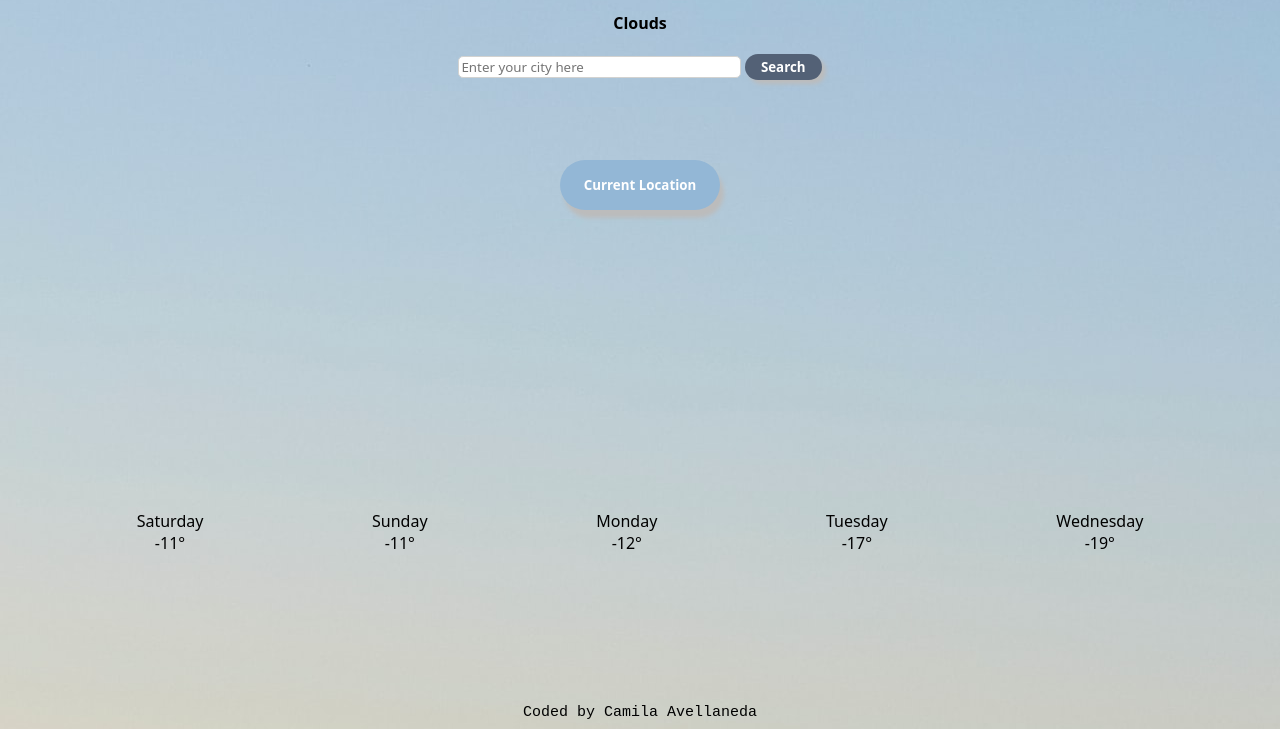
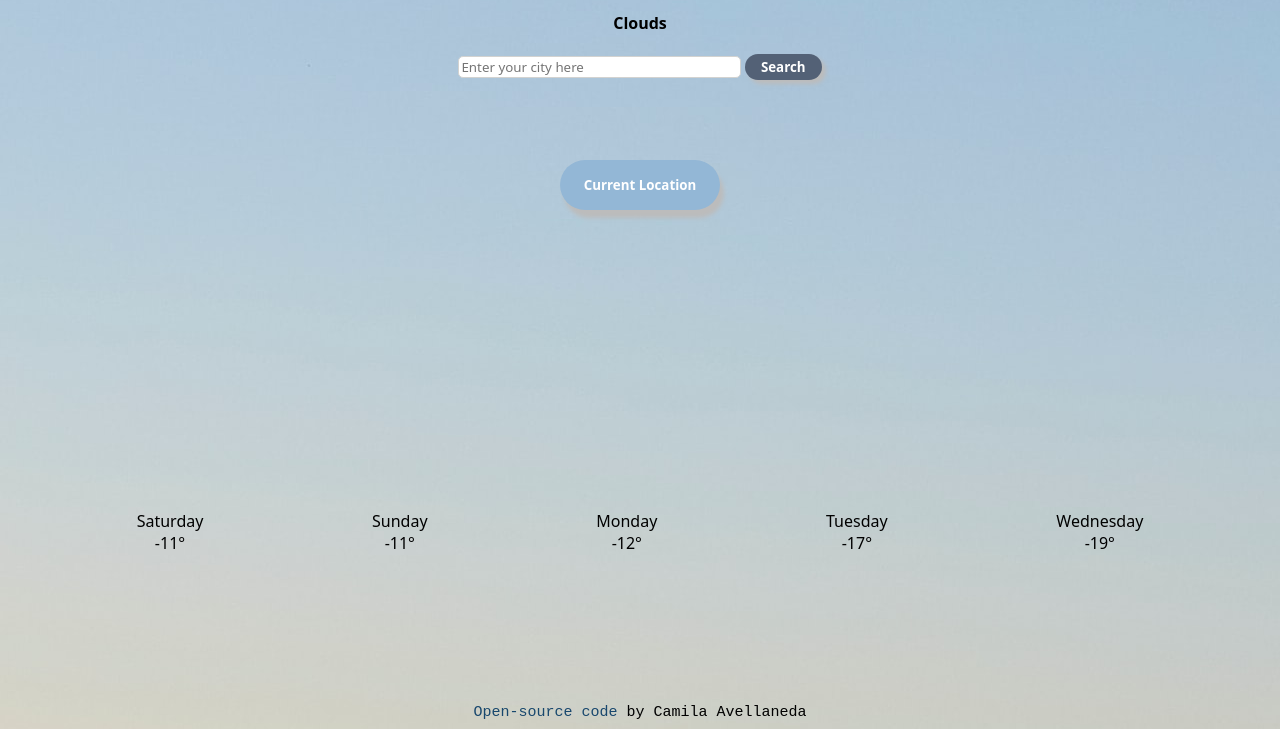
Before and after one commit to camilaavellaneda/weather-project, a plain HTML site: page index.html in a window 1280 px wide. Shown: the part 213-942 px from the top of the page. Drawn offline with nearby package versions, Linux system fonts and the light colour scheme.

Commit message:
Added Open Source Code Link

```diff
--- a/index.html
+++ b/index.html
@@ -66,7 +66,9 @@
       </div>
     </div>
   </div>
-    <footer class="author">Coded by Camila Avellaneda</footer>
+    <footer class="author"> <a href="https://github.com/camilaavellaneda/weather-project" target="_blank">Open-source code</a> by Camila Avellaneda
+    </footer>
   </body>
   <script src="javascript/java.js"></script>
 </html>
+<a href=""></a>
--- a/styling.css
+++ b/styling.css
@@ -1,3 +1,13 @@
+a {
+  color: #18476d;
+  text-decoration: none;
+}
+
+a:hover {
+  color: #18476d;
+  text-decoration: underline;
+}
+
 body {
   background-image: url(media/hasselmann.jpg);
   font-family: system-ui, -apple-system, BlinkMacSystemFont, "Segoe UI", Roboto,
```
